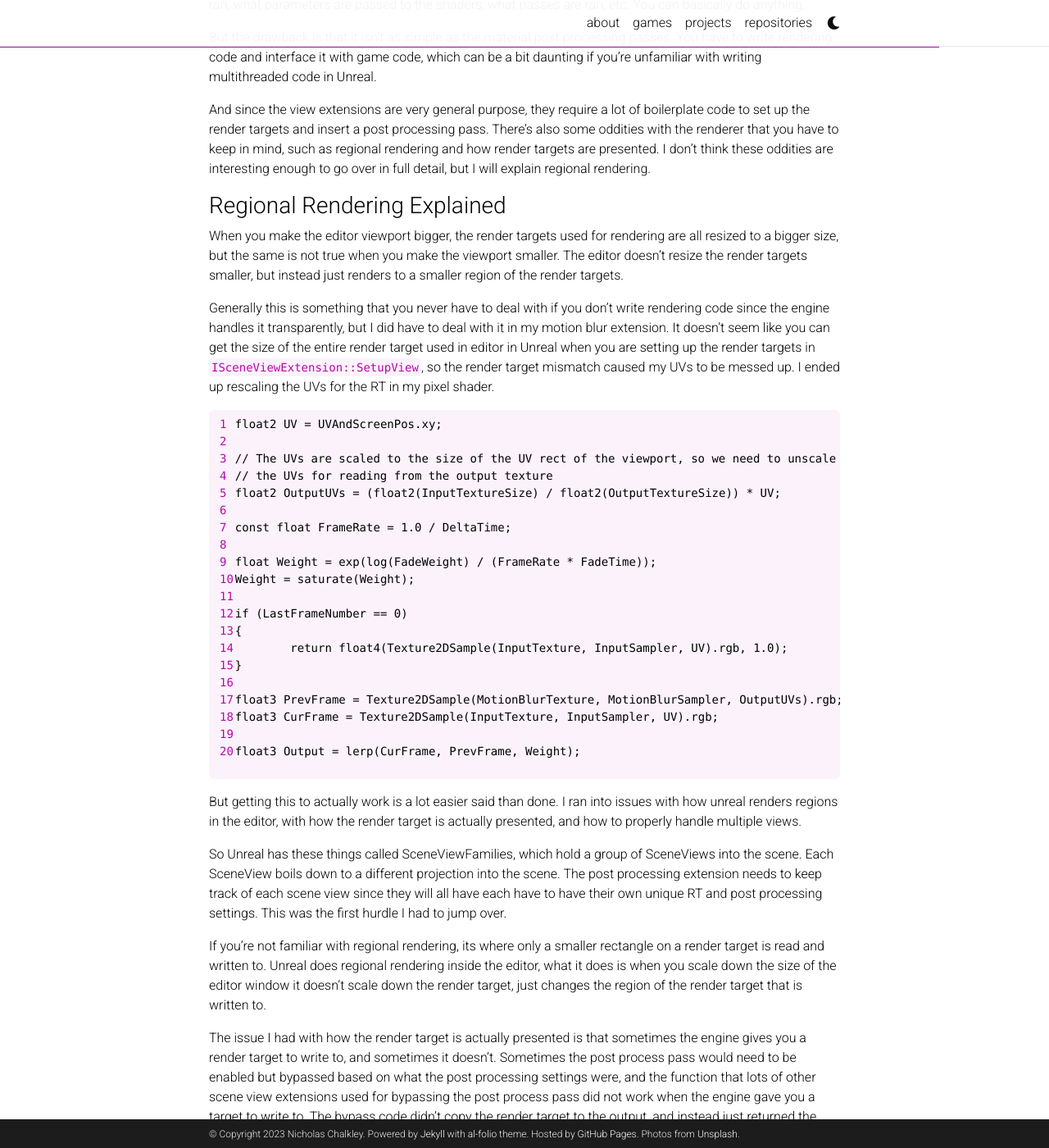
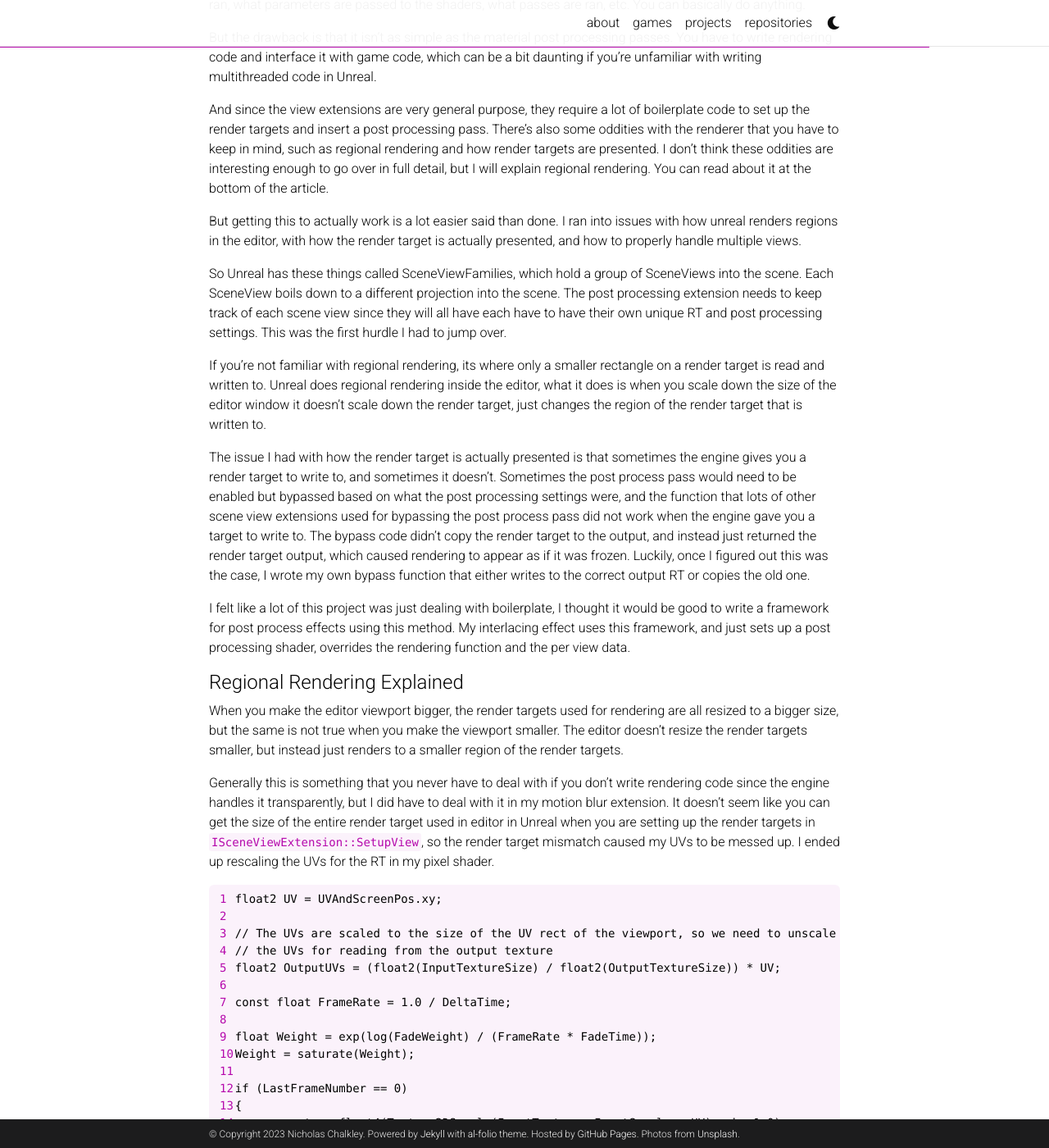
Before and after one commit to nicholas477/nicholas477.github.io, a Jekyll site: the page built from _projects/5_multipass_pp.md, in a window 1280 px wide and 1400 px high, scrolled down 1670 px. Shown: the whole window at 82% size. Built offline with Jekyll 4.4.1, drawn with Linux system fonts in a browser that asks for light colours; comment, search, counter and statistics services are not loaded; a style sheet for code colours, icons or effects is not loaded; some of the changed lines change nothing that is shown; some of the changed text lies outside the part shown.

Commit message:
Working on multipass pp article

```diff
--- a/_projects/5_multipass_pp.md
+++ b/_projects/5_multipass_pp.md
@@ -34,9 +34,19 @@ So using extensions, you can add in a post processing pass with much more contro
 
 But the drawback is that it isn't as simple as the material post processing passes. You have to write rendering code and interface it with game code, which can be a bit daunting if you're unfamiliar with writing multithreaded code in Unreal.
 
-And since the view extensions are very general purpose, they require a lot of boilerplate code to set up the render targets and insert a post processing pass. There's also some oddities with the renderer that you have to keep in mind, such as regional rendering and how render targets are presented. I don't think these oddities are interesting enough to go over in full detail, but I will explain regional rendering.
+And since the view extensions are very general purpose, they require a lot of boilerplate code to set up the render targets and insert a post processing pass. There's also some oddities with the renderer that you have to keep in mind, such as regional rendering and how render targets are presented. I don't think these oddities are interesting enough to go over in full detail, but I will explain regional rendering. You can read about it at the bottom of the article.
 
-### Regional Rendering Explained
+But getting this to actually work is a lot easier said than done. I ran into issues with how unreal renders regions in the editor, with how the render target is actually presented, and how to properly handle multiple views.
+
+So Unreal has these things called SceneViewFamilies, which hold a group of SceneViews into the scene. Each SceneView boils down to a different projection into the scene. The post processing extension needs to keep track of each scene view since they will all have each have to have their own unique RT and post processing settings. This was the first hurdle I had to jump over.
+
+If you're not familiar with regional rendering, its where only a smaller rectangle on a render target is read and written to. Unreal does regional rendering inside the editor, what it does is when you scale down the size of the editor window it doesn't scale down the render target, just changes the region of the render target that is written to.
+
+The issue I had with how the render target is actually presented is that sometimes the engine gives you a render target to write to, and sometimes it doesn't. Sometimes the post process pass would need to be enabled but bypassed based on what the post processing settings were, and the function that lots of other scene view extensions used for bypassing the post process pass did not work when the engine gave you a target to write to. The bypass code didn't copy the render target to the output, and instead just returned the render target output, which caused rendering to appear as if it was frozen. Luckily, once I figured out this was the case, I wrote my own bypass function that either writes to the correct output RT or copies the old one.
+
+I felt like a lot of this project was just dealing with boilerplate, I thought it would be good to write a framework for post process effects using this method. My interlacing effect uses this framework, and just sets up a post processing shader, overrides the rendering function and the per view data.
+
+#### Regional Rendering Explained
 
 When you make the editor viewport bigger, the render targets used for rendering are all resized to a bigger size, but the same is not true when you make the viewport smaller. The editor doesn't resize the render targets smaller, but instead just renders to a smaller region of the render targets.
 
@@ -64,13 +74,3 @@ float3 CurFrame = Texture2DSample(InputTexture, InputSampler, UV).rgb;
 
 float3 Output = lerp(CurFrame, PrevFrame, Weight);
 {% endhighlight %}
-
-But getting this to actually work is a lot easier said than done. I ran into issues with how unreal renders regions in the editor, with how the render target is actually presented, and how to properly handle multiple views.
-
-So Unreal has these things called SceneViewFamilies, which hold a group of SceneViews into the scene. Each SceneView boils down to a different projection into the scene. The post processing extension needs to keep track of each scene view since they will all have each have to have their own unique RT and post processing settings. This was the first hurdle I had to jump over.
-
-If you're not familiar with regional rendering, its where only a smaller rectangle on a render target is read and written to. Unreal does regional rendering inside the editor, what it does is when you scale down the size of the editor window it doesn't scale down the render target, just changes the region of the render target that is written to.
-
-The issue I had with how the render target is actually presented is that sometimes the engine gives you a render target to write to, and sometimes it doesn't. Sometimes the post process pass would need to be enabled but bypassed based on what the post processing settings were, and the function that lots of other scene view extensions used for bypassing the post process pass did not work when the engine gave you a target to write to. The bypass code didn't copy the render target to the output, and instead just returned the render target output, which caused rendering to appear as if it was frozen. Luckily, once I figured out this was the case, I wrote my own bypass function that either writes to the correct output RT or copies the old one.
-
-I felt like a lot of this project was just dealing with boilerplate, I thought it would be good to write a framework for post process effects using this method. My interlacing effect uses this framework, and just sets up a post processing shader, overrides the rendering function and the per view data.
```
